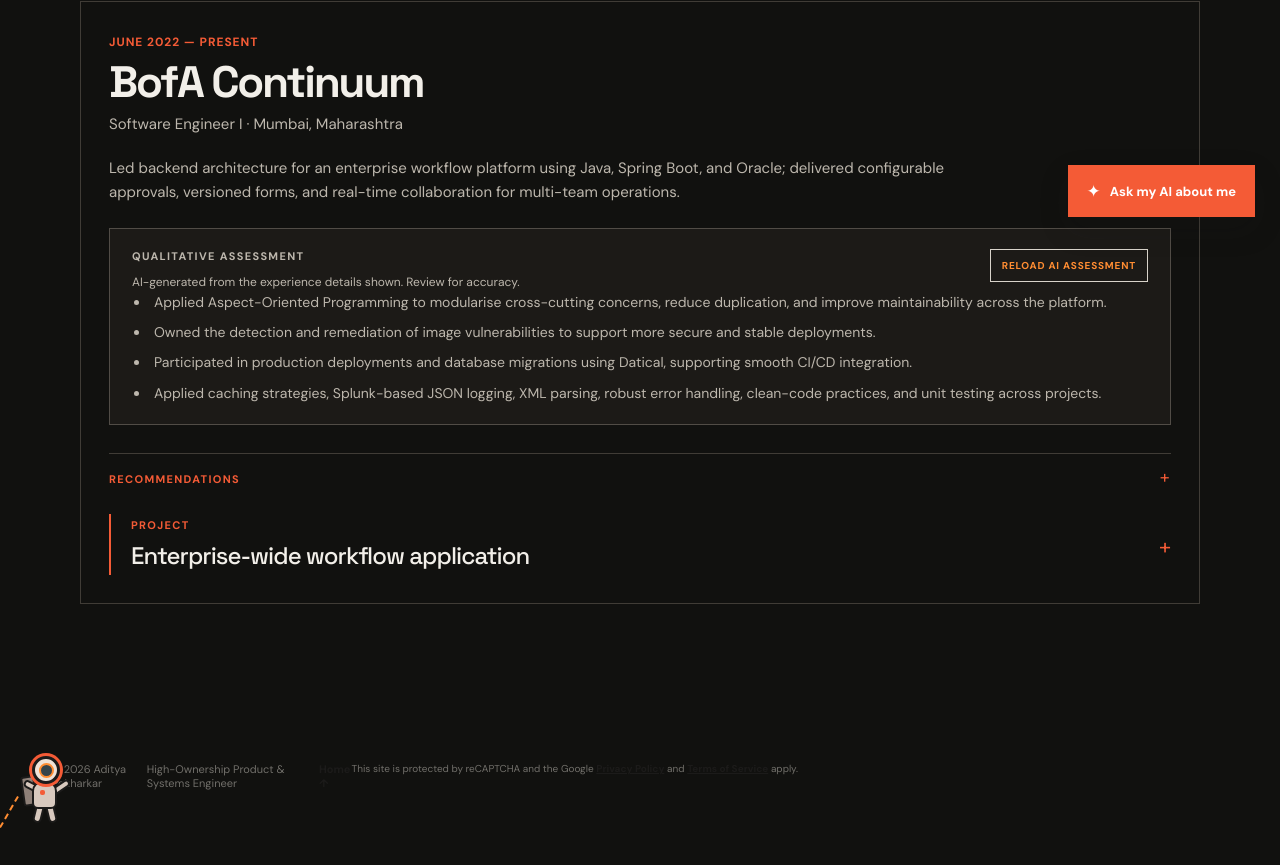
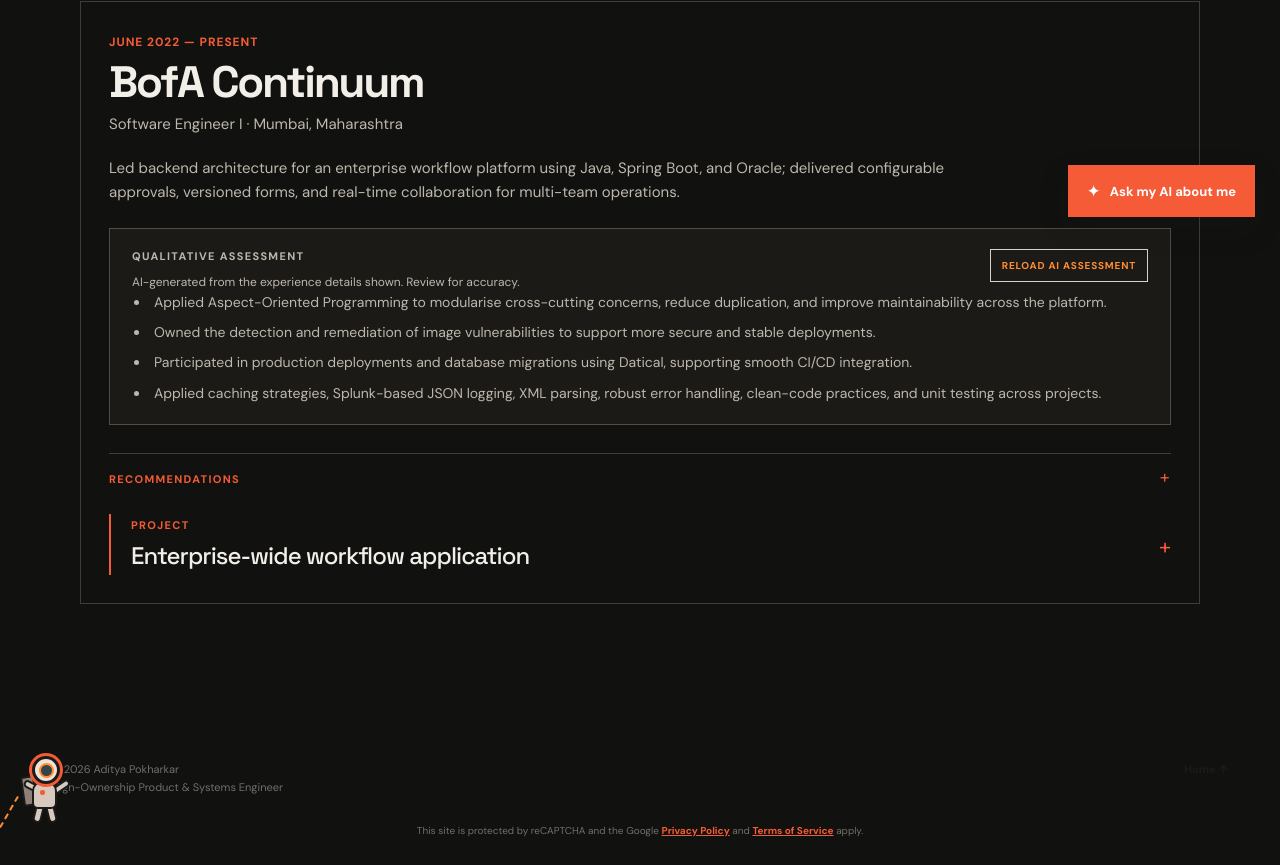
Before and after one commit to NeonPokharkar/neonpokharkarportfolio, an Angular app: page /experience in a window 1280 px wide. Shown: the part 558-1423 px from the top of the page. Before the commit the page ends 1376 px from the top, so only its background shows below. Built offline with nearby package versions, Linux system fonts and the light colour scheme.

Commit message:
Fixing Captcha Footer Note

```diff
--- a/src/app/app.component.css
+++ b/src/app/app.component.css
@@ -285,8 +285,10 @@ h2 { font-size: clamp(42px, 5vw, 69px); line-height: .95; margin: 0; }
 .chat-footnote { color: #716f6a; font-size: 10px; margin: 0; padding: 0 14px 14px; }
 footer { color: #716f6a; display: flex; font-size: 11px; justify-content: space-between; margin: 0 auto; max-width: 1240px; padding: 28px 32px; }
 footer a { color: #1c1b1a; font-weight: 700; }
-.site-footer .recaptcha-disclosure { flex-basis: 100%; font-size: 10px; }
-.site-footer .recaptcha-disclosure a { text-decoration: underline; }
+.site-footer { flex-wrap: wrap; }
+.site-footer .footer-identity { display: grid; gap: 4px; }
+.site-footer .recaptcha-disclosure { flex: 0 0 100%; font-size: 10px; margin-top: 30px; text-align: center; }
+.site-footer .recaptcha-disclosure a { color: #f45b36; text-decoration: underline; }
 
 @media (max-width: 1100px) {
   .site-header { padding: 22px 20px; position: relative; z-index: 20; }
--- a/src/app/app.component.html
+++ b/src/app/app.component.html
@@ -425,8 +425,10 @@
 <!-- MARKER: FOOTER_SECTION - Copyright, attribution, and route navigation -->
 @if (!isChatRoute) {
 <footer class="site-footer">
-  <span>© {{ copyrightYear }} Aditya Pokharkar</span>
-  <span>High-Ownership Product &amp; Systems Engineer</span>
+  <div class="footer-identity">
+    <span>© {{ copyrightYear }} Aditya Pokharkar</span>
+    <span>High-Ownership Product &amp; Systems Engineer</span>
+  </div>
   @if (isHomeRoute) {
     <a href="#top">Back to top ↑</a>
   } @else {
```
